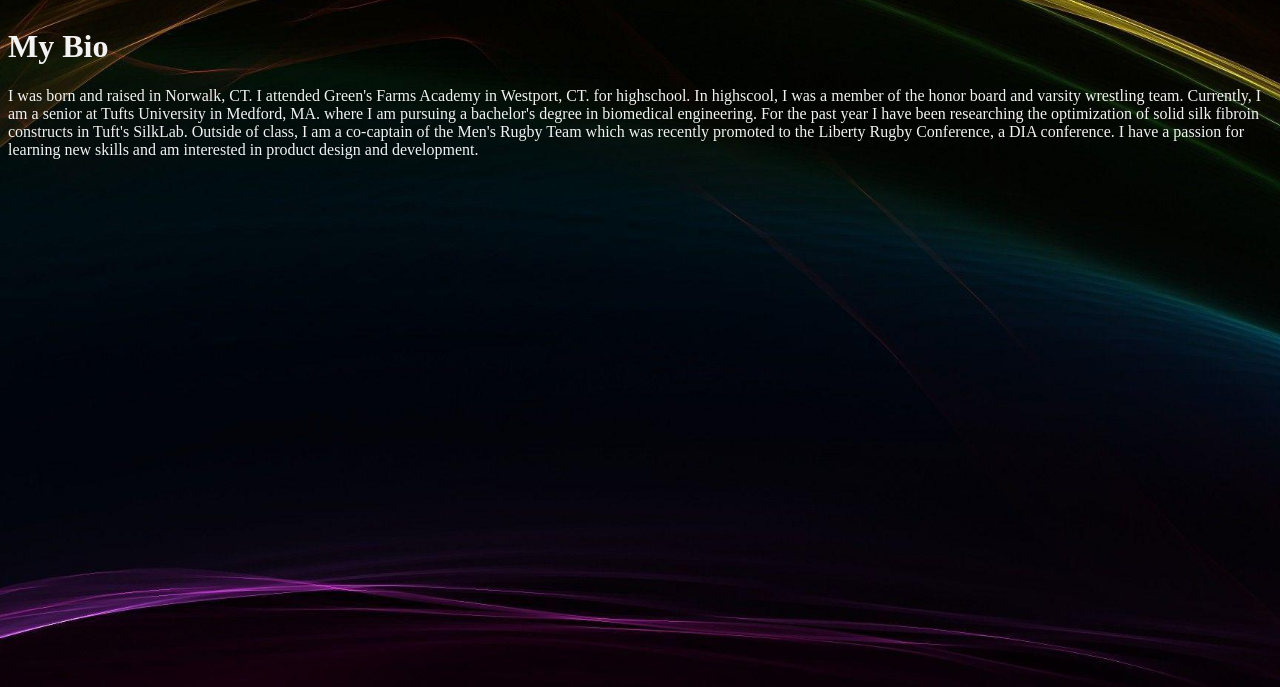
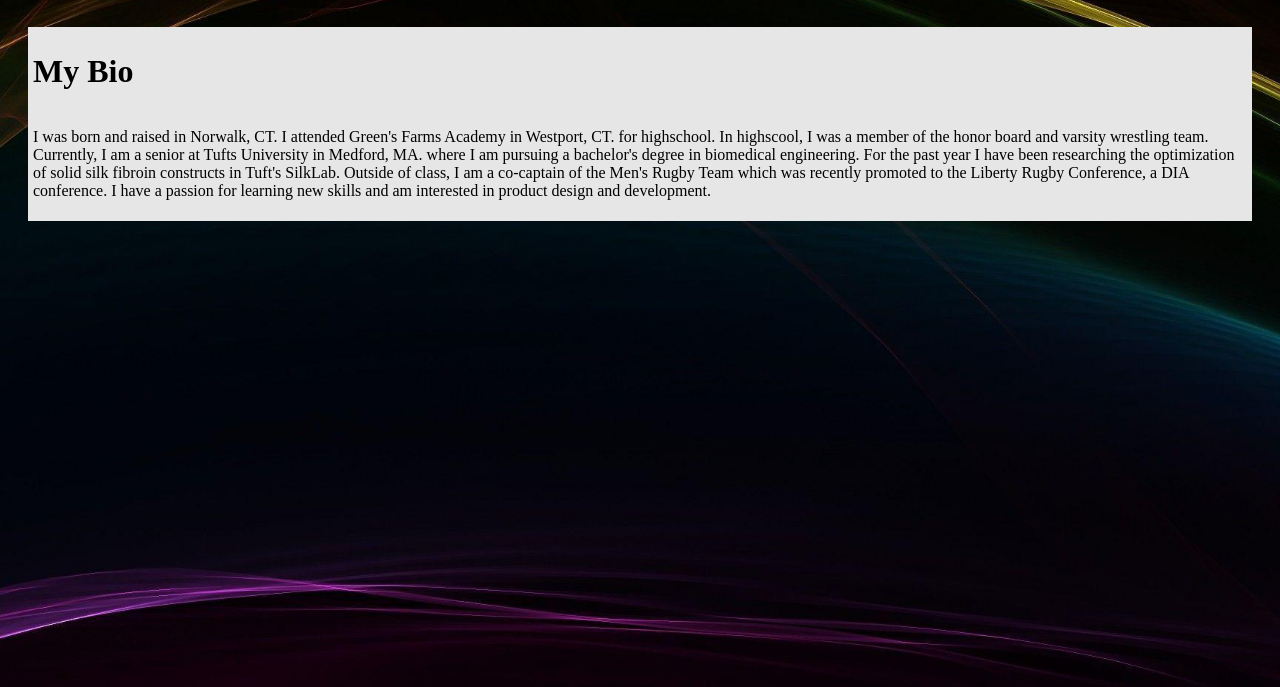
Before and after one commit to thtty19/thtty19.github.io, a plain HTML site: page My_bio.html in a window 1280 px wide. Shown: the part 113-800 px from the top of the page. Drawn offline with Linux system fonts and the light colour scheme.

Commit message:
updating my bio website

```diff
--- a/My_bio.html
+++ b/My_bio.html
@@ -1,4 +1,4 @@
-<!doctype html> <html>
+<!doctype html> <html lang="en">
 <!--- My resume, in web page form -->
 <head>
   <meta charset="UTF-8" />
@@ -14,7 +14,7 @@
     <h2>Trent Turner's Biography </h2>
   </div>
 
-  <div>
+  <div id="info_backing">
     <h1> My Bio </h1>
     <p> I was born and raised in Norwalk, CT. I attended Green's Farms
       Academy in Westport, CT. for highschool. In highscool, I was a member of
--- a/Personal_style.css
+++ b/Personal_style.css
@@ -4,7 +4,7 @@ body {
   background-image: url(Background.jpg);
   background-size: cover;
   background-attachment: fixed;
-  color: #f2f2f2;
+
 }
 
 #header_box {
@@ -15,7 +15,7 @@ body {
   padding-left: 20px;
   padding-right: 20px;
   padding: 10px;
-  background-color: inherit;
+  color: #f2f2f2;
 }
 
 
@@ -40,6 +40,15 @@ body {
   background-color: #e6e6e6;
 }
 
+#info_backing {
+margin: 20px;
+display: flex;
+flex-direction: column;
+background-color: #e6e6e6;
+padding: 5px;
+
+}
+
 .link {
   padding-left: 40px;
   padding-right: 40px;
```
Also changed, not shown: index.html (+1 -1 lines), online_resume.html (+2 -2 lines).
